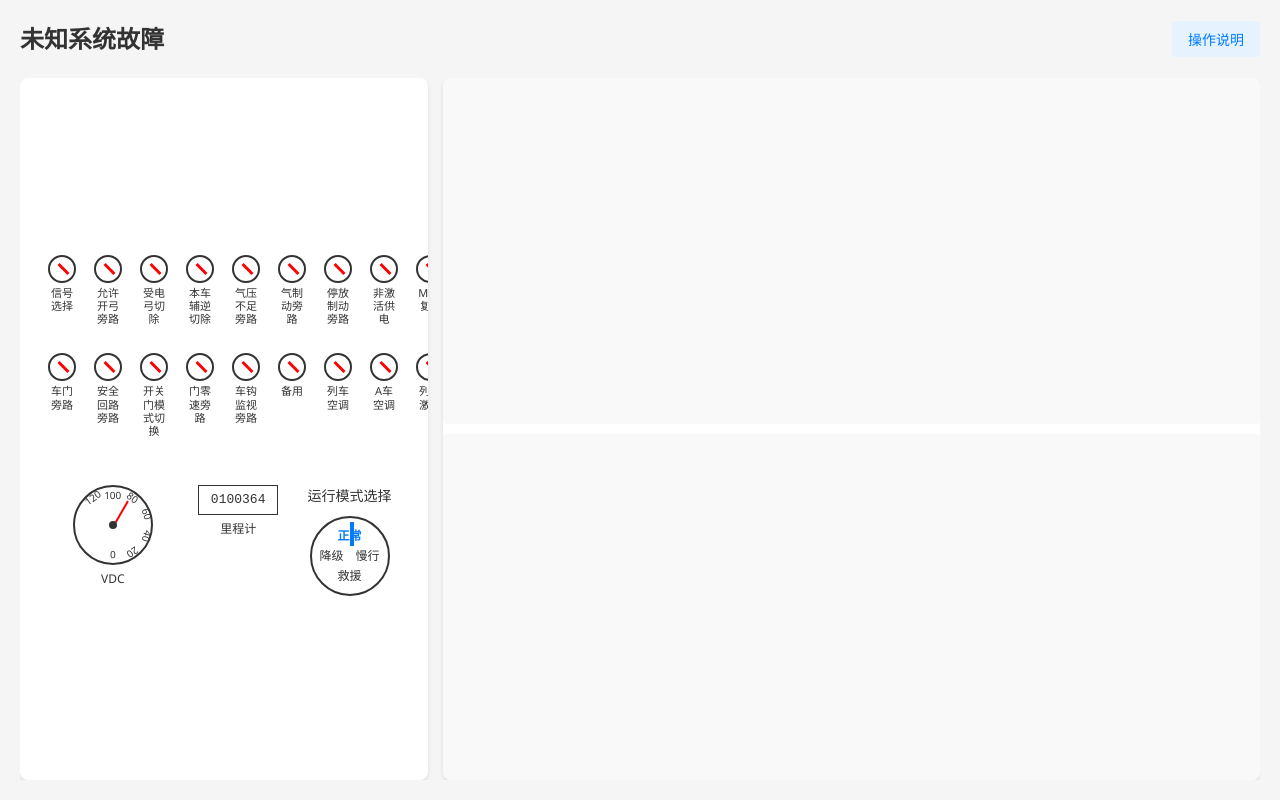
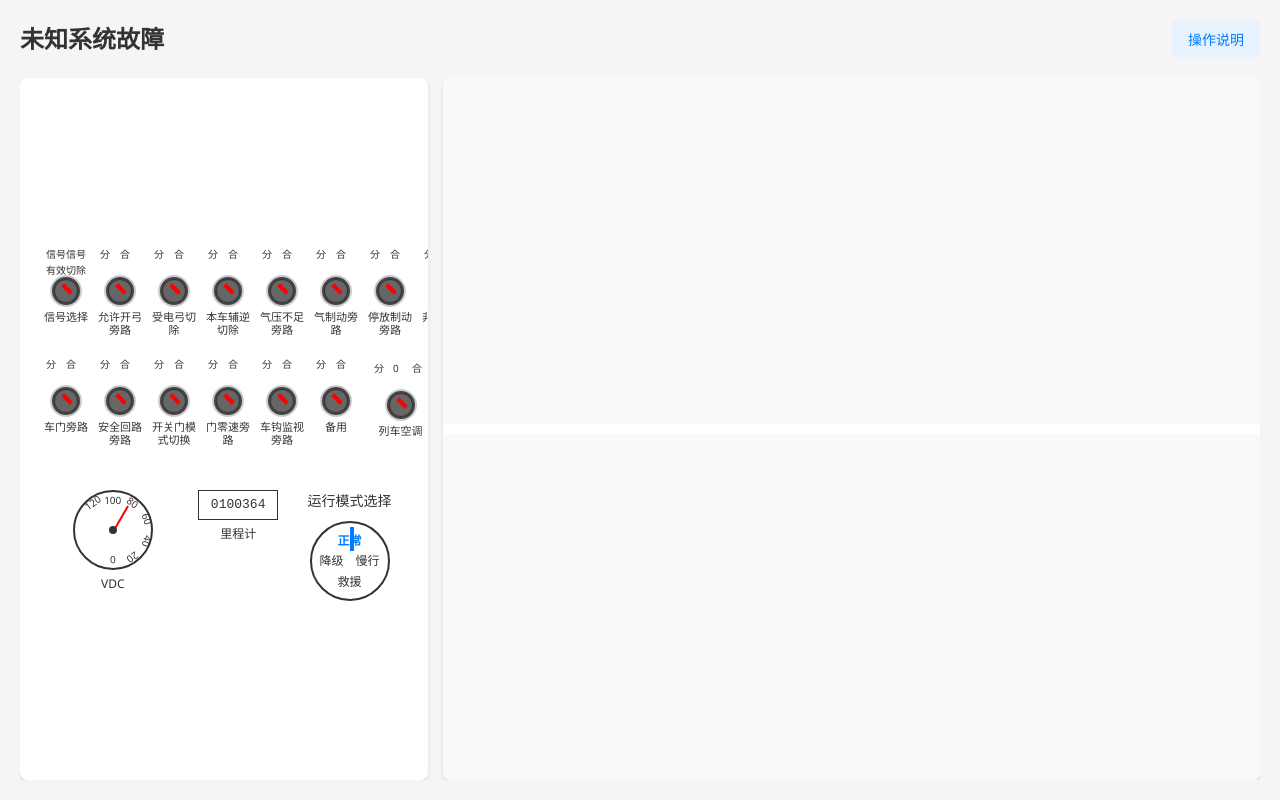
Before and after one commit to Xiao-huochai/track, a React (Create React App) app: page /scene in a window 1280 px wide. Built offline with nearby package versions, Linux system fonts and the light colour scheme.

Commit message:
左侧完成

```diff
--- a/src/components/Knob/SplitCombineKnob.css
+++ b/src/components/Knob/SplitCombineKnob.css
@@ -2,51 +2,88 @@
   display: flex;
   flex-direction: column;
   align-items: center;
-  margin: 4px; /* 缩小间距 */
-  width: 65px; /* 压缩宽度 */
-  padding: 4px;
+  margin: 4px;
+  width: 65px;
+  /* padding: 4px; */
+}
+
+/* “分”“合”标签容器 */
+.knob-state-labels {
+  display: flex;
+  justify-content: space-between;
+  width: 100%;
+  margin-bottom: 4px;
+}
+
+.label-left,
+.label-right {
+  font-size: 10px;
+  width: 20px;
+  height: 25px;
+}
+
+.label-left {
+  margin-left: 2px;
+}
+.label-right {
+  margin-right: 2px;
+}
+
+/* 外层灰色圆环 */
+.knob-outer-ring {
+  width: 32px;
+  height: 32px;
+  border-radius: 50%;
+  border: 2px solid #ccc;
+  display: flex;
+  align-items: center;
+  justify-content: center;
+  background-color: #444; /* 深色背景 */
 }
 
 .knob-indicator {
-  width: 28px;
-  height: 28px;
+  width: 24px;
+  height: 24px;
   border-radius: 50%;
-  border: 2px solid #333;
+  border: 1px solid #333;
   display: flex;
   align-items: center;
   justify-content: center;
   position: relative;
   cursor: pointer;
+  background-color: #666; /* 旋钮主体颜色 */
 }
 
+/* 分状态：红色箭头 */
 .knob-indicator.分::after {
   content: "";
   position: absolute;
-  width: 3px; /* 缩小箭头 */
-  height: 14px;
+  width: 4px;
+  height: 12px;
   background-color: #f00;
   transform: rotate(-45deg);
-  top: 5px;
-  left: 12px;
+  top: 3px;
+  left: 10px;
 }
 
+/* 合状态：绿色箭头 */
 .knob-indicator.合::after {
   content: "";
   position: absolute;
-  width: 3px;
-  height: 14px;
+  width: 4px;
+  height: 12px;
   background-color: #0f0;
   transform: rotate(45deg);
-  top: 5px;
-  left: 12px;
+  top: 3px;
+  left: 10px;
 }
 
 .knob-label {
-  font-size: 11px; /* 缩小字体 */
+  font-size: 11px;
   margin-top: 3px;
   text-align: center;
-  white-space: normal; /* 强制换行 */
-  word-break: break-all; /* 极端情况强制拆分文字 */
-  line-height: 1.2; /* 缩小行高 */
-  max-width: 60px; /* 严格限制宽度 */
+  white-space: normal;
+  word-break: break-all;
+  line-height: 1.2;
+  max-width: 60px;
 }
--- a/src/components/Knob/SplitCombineKnob.jsx
+++ b/src/components/Knob/SplitCombineKnob.jsx
@@ -10,7 +10,19 @@ const SplitCombineKnob = ({ label }) => {
 
   return (
     <div className="split-combine-knob" onClick={toggleState}>
-      <div className={`knob-indicator ${state}`}></div>
+      {/* 新增“分”“合”标签容器 */}
+      <div className="knob-state-labels">
+        <span className="label-left">
+          {label === "信号选择" ? "信号有效" : "分"}
+        </span>
+        <span className="label-right">
+          {label === "信号选择" ? "信号切除" : "合"}
+        </span>
+      </div>
+      {/* 外层圆环容器 */}
+      <div className="knob-outer-ring">
+        <div className={`knob-indicator ${state}`}></div>
+      </div>
       <div className="knob-label">{label}</div>
     </div>
   );
--- a/src/components/Knob/SplitZeroCombineKnob.css
+++ b/src/components/Knob/SplitZeroCombineKnob.css
@@ -2,49 +2,95 @@
   display: flex;
   flex-direction: column;
   align-items: center;
-  margin: 4px; /* 缩小间距 */
-  width: 65px; /* 压缩宽度 */
+  margin: 4px;
+  width: 65px;
   padding: 4px;
 }
 
+/* 分0合状态标签容器 */
+.knob-state-labels {
+  display: flex;
+  justify-content: space-between;
+  width: 100%;
+  margin-bottom: 4px;
+}
+
+.label-left,
+.label-middle,
+.label-right {
+  font-size: 10px;
+  width: 20px;
+  height: 25px;
+}
+
+.label-left {
+  margin-left: 2px;
+}
+.label-middle {
+  margin: 0 4px;
+}
+.label-right {
+  margin-right: 2px;
+}
+
+/* 外层圆环 */
+.knob-outer-ring {
+  width: 32px;
+  height: 32px;
+  border-radius: 50%;
+  border: 2px solid #ccc;
+  display: flex;
+  align-items: center;
+  justify-content: center;
+  background-color: #444;
+}
+
 .knob-indicator {
-  width: 28px;
-  height: 28px;
+  width: 24px;
+  height: 24px;
   border-radius: 50%;
-  border: 2px solid #333;
+  border: 1px solid #333;
   display: flex;
   align-items: center;
   justify-content: center;
   position: relative;
   cursor: pointer;
+  background-color: #666;
 }
 
+/* 分状态：红色左箭头 */
 .knob-indicator.分::after {
   content: "";
   position: absolute;
-  width: 3px;
-  height: 14px;
+  width: 4px;
+  height: 12px;
   background-color: #f00;
   transform: rotate(-45deg);
-  top: 5px;
-  left: 12px;
+  top: 3px;
+  left: 10px;
 }
 
+/* 0状态：黄色竖箭头（指向0） */
 .knob-indicator.zero::after {
-  content: "0";
-  font-size: 14px; /* 缩小字体 */
-  color: #000;
+  content: "";
+  position: absolute;
+  width: 4px;
+  height: 12px;
+  background-color: #ffcc00;
+  top: 3px;
+  left: 10px;
 }
 
+/* 合状态：绿色右箭头 */
 .knob-indicator.合::after {
   content: "";
   position: absolute;
-  width: 3px;
-  height: 14px;
+  width: 4px;
+  height: 12px;
   background-color: #0f0;
   transform: rotate(45deg);
-  top: 5px;
-  left: 12px;
+  top: 3px;
+  left: 10px;
 }
 
 .knob-label {
--- a/src/components/Knob/SplitZeroCombineKnob.jsx
+++ b/src/components/Knob/SplitZeroCombineKnob.jsx
@@ -5,14 +5,22 @@ const SplitZeroCombineKnob = ({ label }) => {
   const [state, setState] = useState("分"); // 初始状态为“分”
 
   const toggleState = () => {
-    if (state === "分") setState("zero"); // 改为字符串“zero”
+    if (state === "分") setState("zero");
     else if (state === "zero") setState("合");
     else setState("分");
   };
 
   return (
     <div className="split-zero-combine-knob" onClick={toggleState}>
-      <div className={`knob-indicator ${state}`}></div>
+      {/* 新增分0合状态标签 */}
+      <div className="knob-state-labels">
+        <span className="label-left">分</span>
+        <span className="label-middle">0</span>
+        <span className="label-right">合</span>
+      </div>
+      <div className={`knob-outer-ring`}>
+        <div className={`knob-indicator ${state}`}></div>
+      </div>
       <div className="knob-label">{label}</div>
     </div>
   );
```
Also changed, not shown: src/components/Indicator/IndicatorLight.css (added, +36 -0 lines), src/components/Indicator/IndicatorLight.jsx (added, +28 -0 lines).
